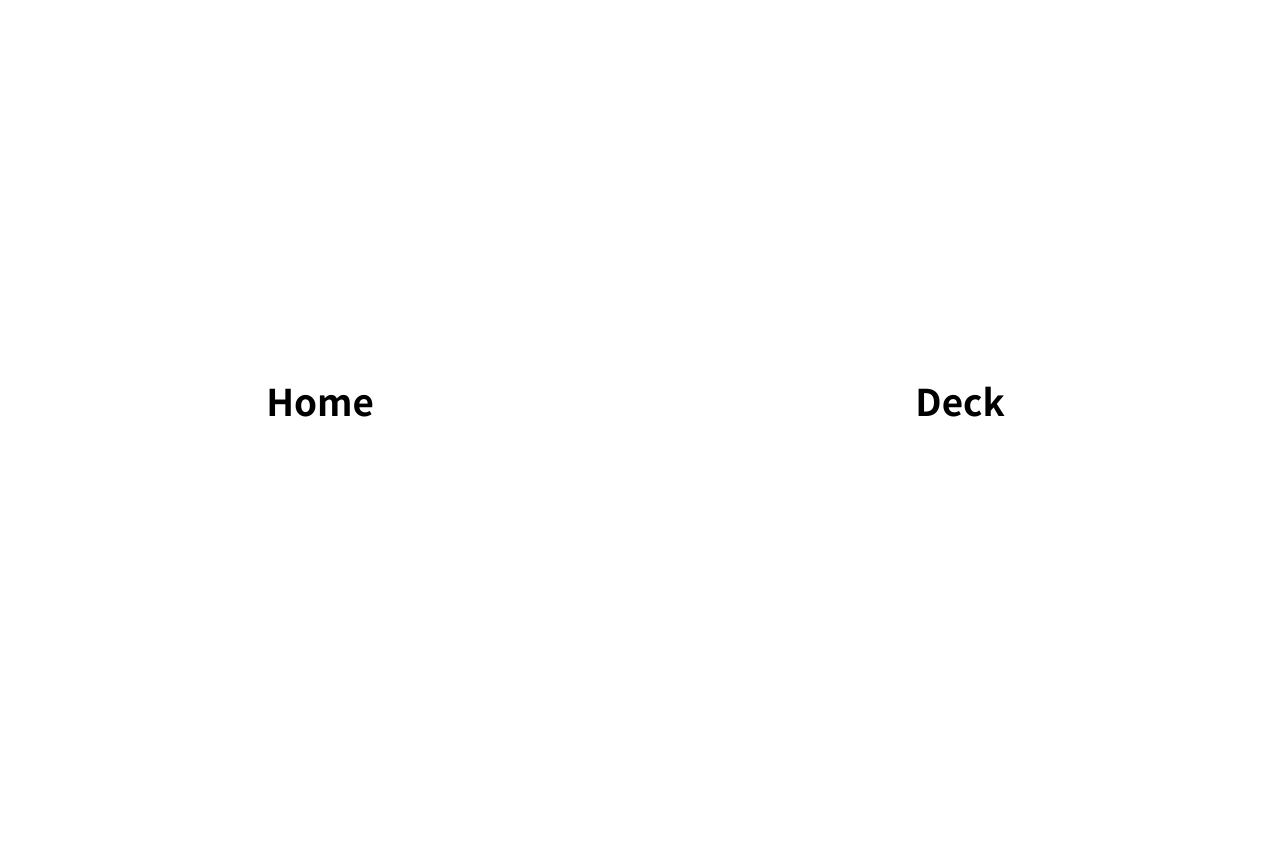
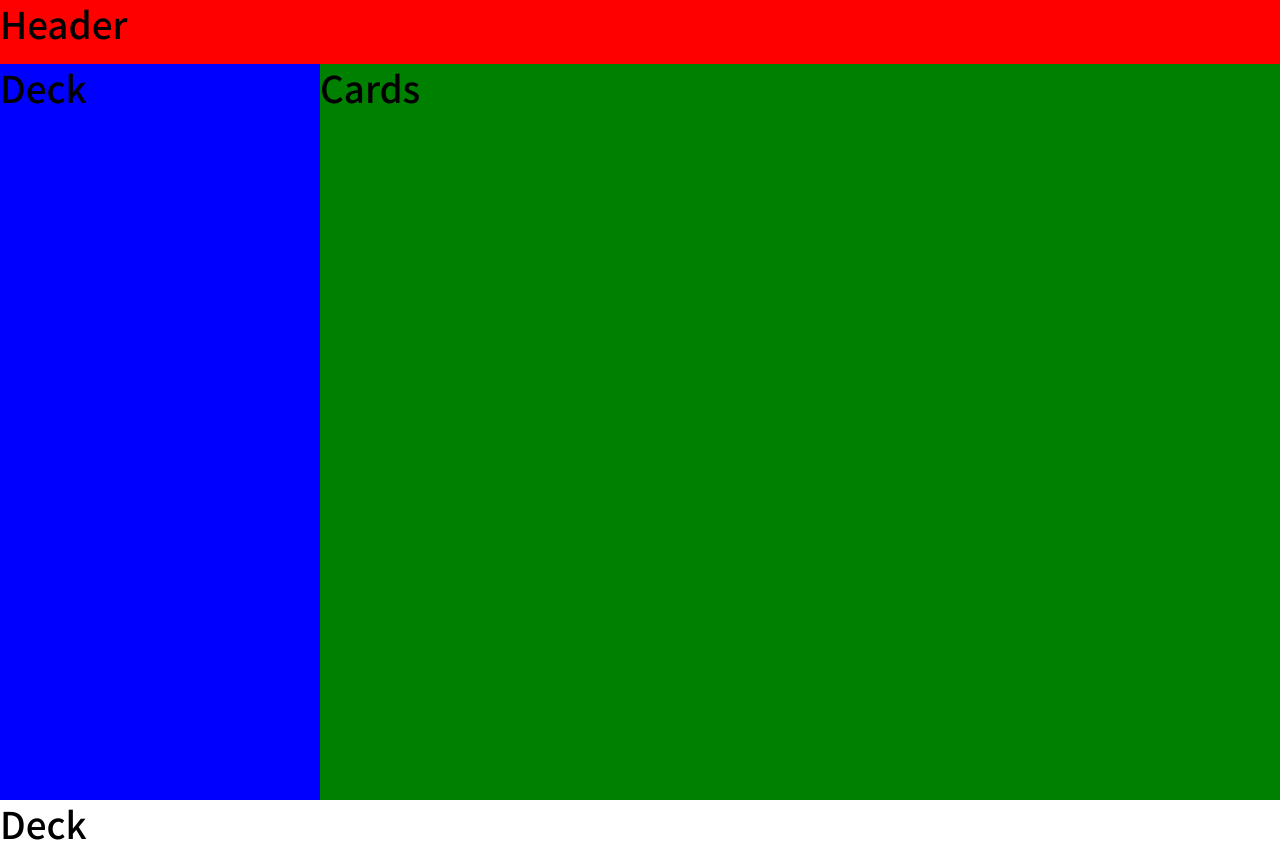
Before and after one commit to lauraschoerken/japan-one-step, a React (Vite) app: page / in a window 1280 px wide. Before the commit the page ends 800 px from the top, so only its background shows below. Built offline with nearby package versions, Linux system fonts and the light colour scheme.

Commit message:
styles: add home basic styles
Co-authored-by: Laura Schörken <lauraschoerken@users.noreply.github.com>

```diff
--- a/src/components/Home/components/HomeComponent.scss
+++ b/src/components/Home/components/HomeComponent.scss
@@ -1,11 +1,25 @@
-div {
+.main {
 	width: 100%;
 	height: 100vh;
-	display: flex;
-	justify-content: center;
-	align-items: center;
+	.header {
+		height: 4rem;
+		width: 100%;
+	}
+	.body {
+		width: 100%;
+		height: 100vh;
+		margin-top: -4rem;
+		padding-top: 4rem;
+		background-color: yellow;
 
-	h1 {
-		font-weight: bold;
+		display: flex;
+		.decks {
+			width: 25%;
+			background-color: blue;
+		}
+		.cards {
+			width: 75%;
+			background-color: green;
+		}
 	}
 }
--- a/src/components/Home/components/HomeComponent.tsx
+++ b/src/components/Home/components/HomeComponent.tsx
@@ -1,9 +1,21 @@
+import Header from 'components/Header/containers/Header'
 import './HomeComponent.scss'
+import Decks from 'components/Decks/containers/Decks'
 
 const HomeComponent = () => {
 	return (
-		<div>
-			<h1>Home</h1>
+		<div className='main'>
+			<div className='header'>
+				<Header />
+			</div>
+			<div className='body'>
+				<div className='decks'>
+					<Decks />
+				</div>
+				<div className='cards'>
+					<h1>Cards</h1>
+				</div>
+			</div>
 		</div>
 	)
 }
```
